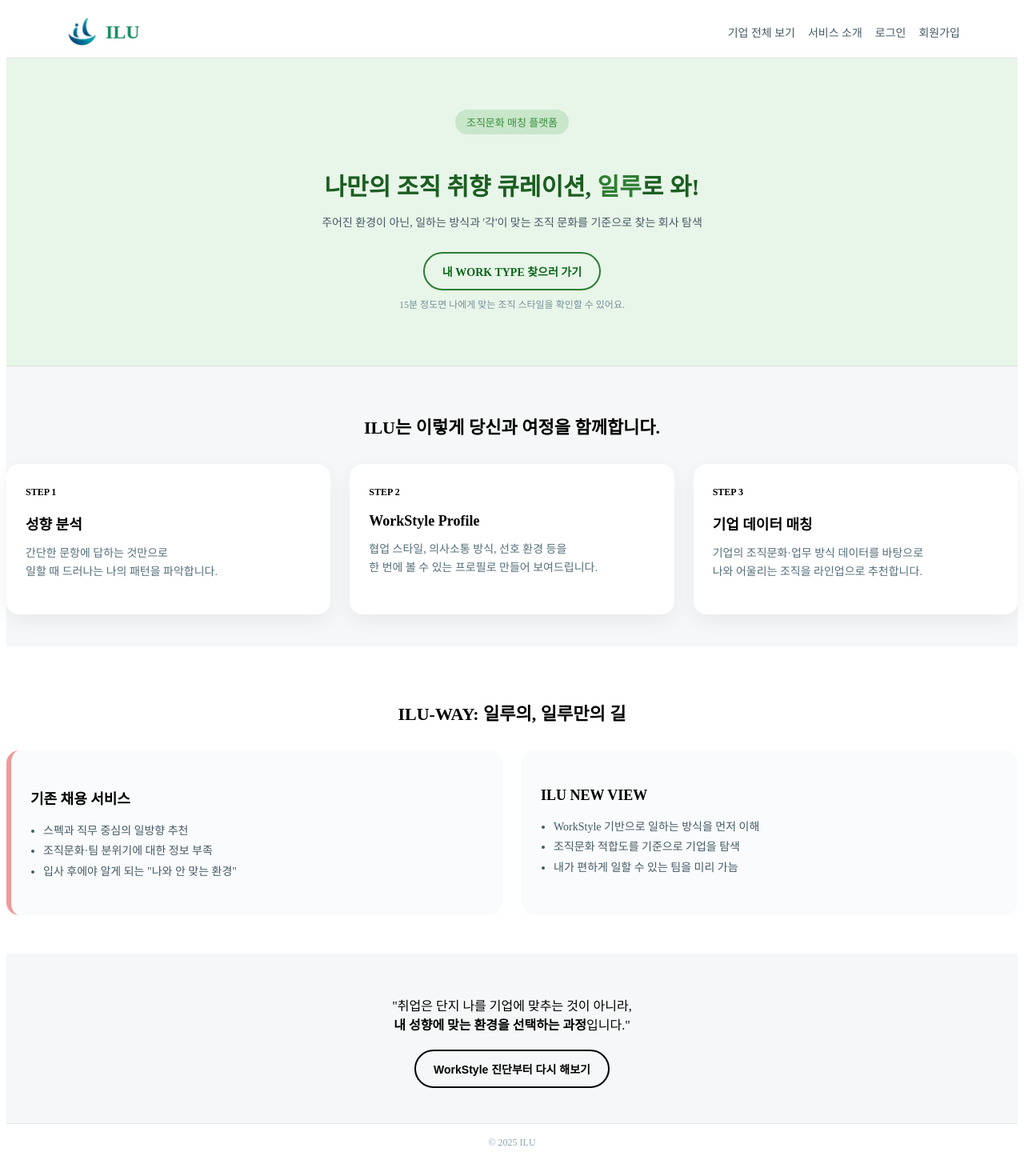
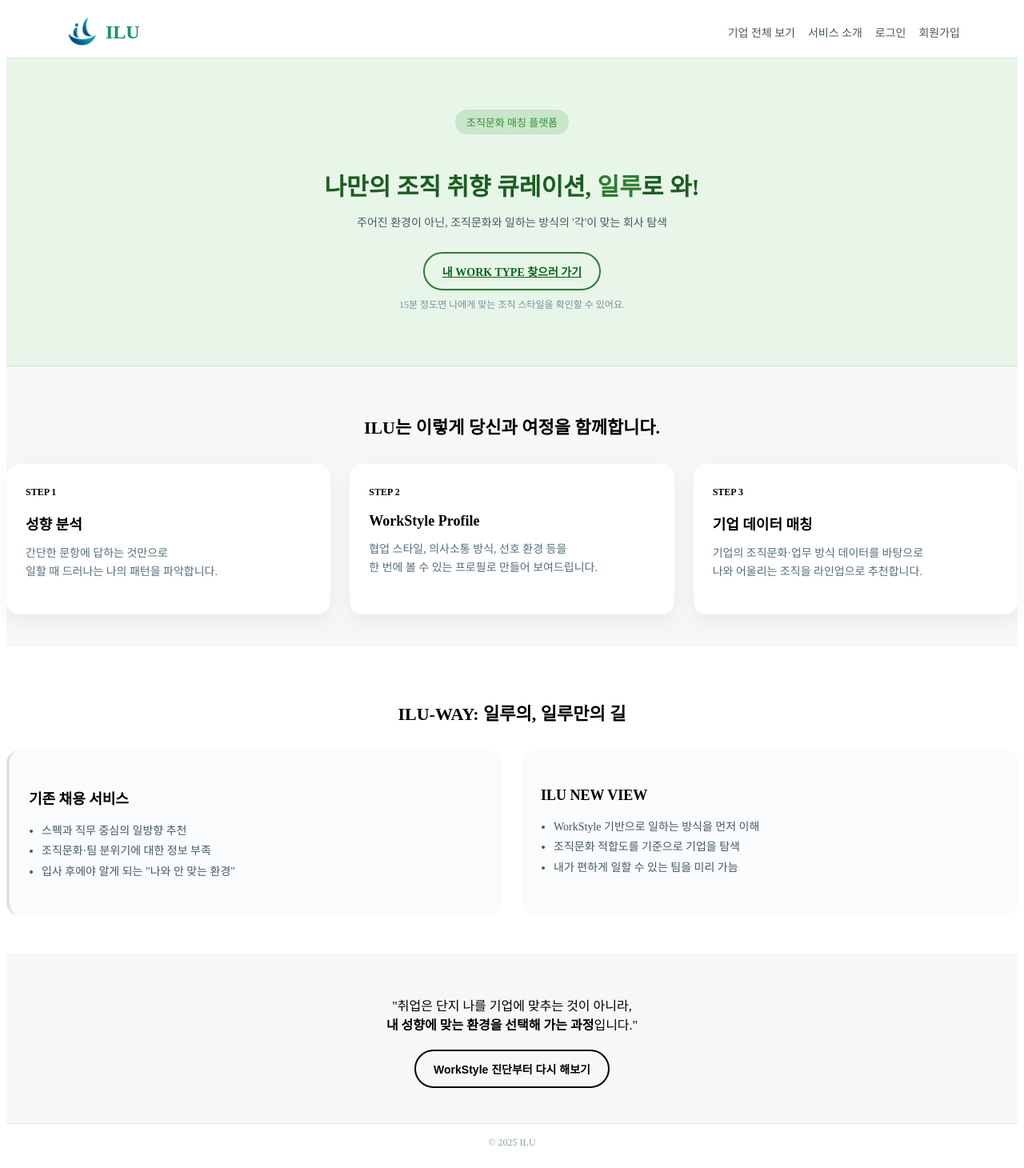
Before and after one commit to yooneverse/project_ILU, a Vue app in the folder ILU_service/: page /landing in a window 1280 px wide. Shown: the whole page at 80% size. Built offline with nearby package versions, Linux system fonts and the light colour scheme.

Commit message:
LandingView_업데이트_u1

```diff
--- a/ILU_service/src/views/LandingView.vue
+++ b/ILU_service/src/views/LandingView.vue
@@ -12,7 +12,7 @@
         </h1>
 
         <p class="hero-sub">
-          주어진 환경이 아닌, 일하는 방식과 '각'이 맞는 조직 문화를 기준으로 찾는 회사 탐색
+          주어진 환경이 아닌, 조직문화와 일하는 방식의 '각'이 맞는 회사 탐색
         </p>
 
         <div class="hero-cta">
@@ -24,7 +24,6 @@
             내 WORK TYPE 찾으러 가기
           </RouterLink>
 
-          <!-- ✅ 수정: 클릭 이벤트로 변경 -->
           <button
             v-else
             @click="handleWorkTypeClick"
@@ -110,10 +109,9 @@
       <div class="container">
         <p class="quote-text">
           "취업은 단지 나를 기업에 맞추는 것이 아니라,<br />
-          <span class="quote-strong">내 성향에 맞는 환경을 선택하는 과정</span>입니다."
+          <span class="quote-strong">내 성향에 맞는 환경을 선택해 가는 과정</span>입니다."
         </p>
 
-        <!-- ✅ 수정: 무조건 설문 페이지로 이동 -->
         <button @click="goToSurvey" class="btn btn-outline">
           WorkStyle 진단부터 다시 해보기
         </button>
@@ -130,49 +128,35 @@ import { useRouter } from 'vue-router'
 const router = useRouter()
 const isLoggedIn = ref(false)
 
-// ✅ 추가: WORK TYPE 버튼 클릭 핸들러
 const handleWorkTypeClick = () => {
   try {
     const currentUser = JSON.parse(localStorage.getItem('currentUser'))
 
     if (!currentUser) {
-      console.log('[Landing] No user found, redirecting to login')
       router.push('/login')
       return
     }
 
-    // 설문 결과 확인
     const resultKey = 'surveyResult_' + currentUser.id
     const surveyResult = localStorage.getItem(resultKey)
 
-    console.log('[Landing] Survey result key:', resultKey)
-    console.log('[Landing] Survey result exists:', !!surveyResult)
-
     if (surveyResult) {
-      // ✅ 설문 완료: 결과 페이지로 이동
-      console.log('[Landing] Survey completed, redirecting to result')
       router.push('/result')
     } else {
-      // ❌ 설문 미완료: 경고 메시지 + 설문 페이지로 이동
-      console.log('[Landing] Survey not completed, showing alert')
       alert('아직 WorkStyle 진단을 완료하지 않았습니다.\n지금 바로 진단을 시작해보세요!')
       router.push('/survey')
     }
-  } catch (error) {
-    console.error('[Landing] Error checking survey status:', error)
+  } catch {
     alert('오류가 발생했습니다. 다시 시도해주세요.')
   }
 }
 
-// ✅ 추가: 무조건 설문 페이지로 이동 (다시 진단하기)
 const goToSurvey = () => {
-  console.log('[Landing] Going to survey page')
   router.push('/survey')
 }
 
 onMounted(() => {
   isLoggedIn.value = !!localStorage.getItem('currentUser')
-  console.log('[Landing] Logged in:', isLoggedIn.value)
 })
 </script>
 
@@ -246,12 +230,14 @@ onMounted(() => {
   border-radius: 999px;
   font-size: 14px;
   font-weight: 600;
-  text-decoration: none;
   cursor: pointer;
   border: 2px solid transparent;
-  transition: all 0.15s ease;
+  transition: background-color 0.15s ease,
+              transform 0.15s ease,
+              box-shadow 0.15s ease;
 }
 
+/* Primary */
 .btn-primary {
   background-color: var(--ilu-primary);
   color: #096517;
@@ -261,8 +247,11 @@ onMounted(() => {
 .btn-primary:hover {
   background-color: #5db169;
   border-color: #1b5e20;
+  transform: translateY(-2px);
+  box-shadow: 0 4px 10px rgba(46, 125, 50, 0.2);
 }
 
+/* Outline */
 .btn-outline {
   background: transparent;
   color: var(--ilu-primary);
@@ -270,7 +259,9 @@ onMounted(() => {
 }
 
 .btn-outline:hover {
-  background-color: rgba(10, 77, 140, 0.08);
+  background-color: rgba(73, 162, 97, 0.08);
+  transform: translateY(-2px);
+  box-shadow: 0 4px 12px rgba(0, 0, 0, 0.05);
 }
 
 /* =====================
@@ -301,6 +292,12 @@ onMounted(() => {
   border-radius: 16px;
   padding: 28px 24px;
   box-shadow: 0 8px 24px rgba(0, 0, 0, 0.06);
+  transition: transform 0.25s ease, box-shadow 0.25s ease;
+}
+
+.feature-card:hover {
+  transform: translateY(-4px);
+  box-shadow: 0 8px 20px rgba(0, 0, 0, 0.08);
 }
 
 .feature-label {
@@ -313,6 +310,10 @@ onMounted(() => {
 .feature-title {
   font-size: 18px;
   margin-bottom: 10px;
+}
+
+.feature-card:hover .feature-title {
+  color: var(--ilu-primary);
 }
 
 .feature-desc {
@@ -339,10 +340,16 @@ onMounted(() => {
   background: #f9fbfc;
   border-radius: 16px;
   padding: 28px 24px;
+  transition: transform 0.25s ease, box-shadow 0.25s ease;
+}
+
+.way-card:hover {
+  transform: translateY(-3px);
+  box-shadow: 0 6px 16px rgba(0, 0, 0, 0.06);
 }
 
 .way-card.danger {
-  border-left: 6px solid #ef9a9a;
+  border-left: 4px solid #e0e0e0;
 }
 
 .way-card.safe {
```
